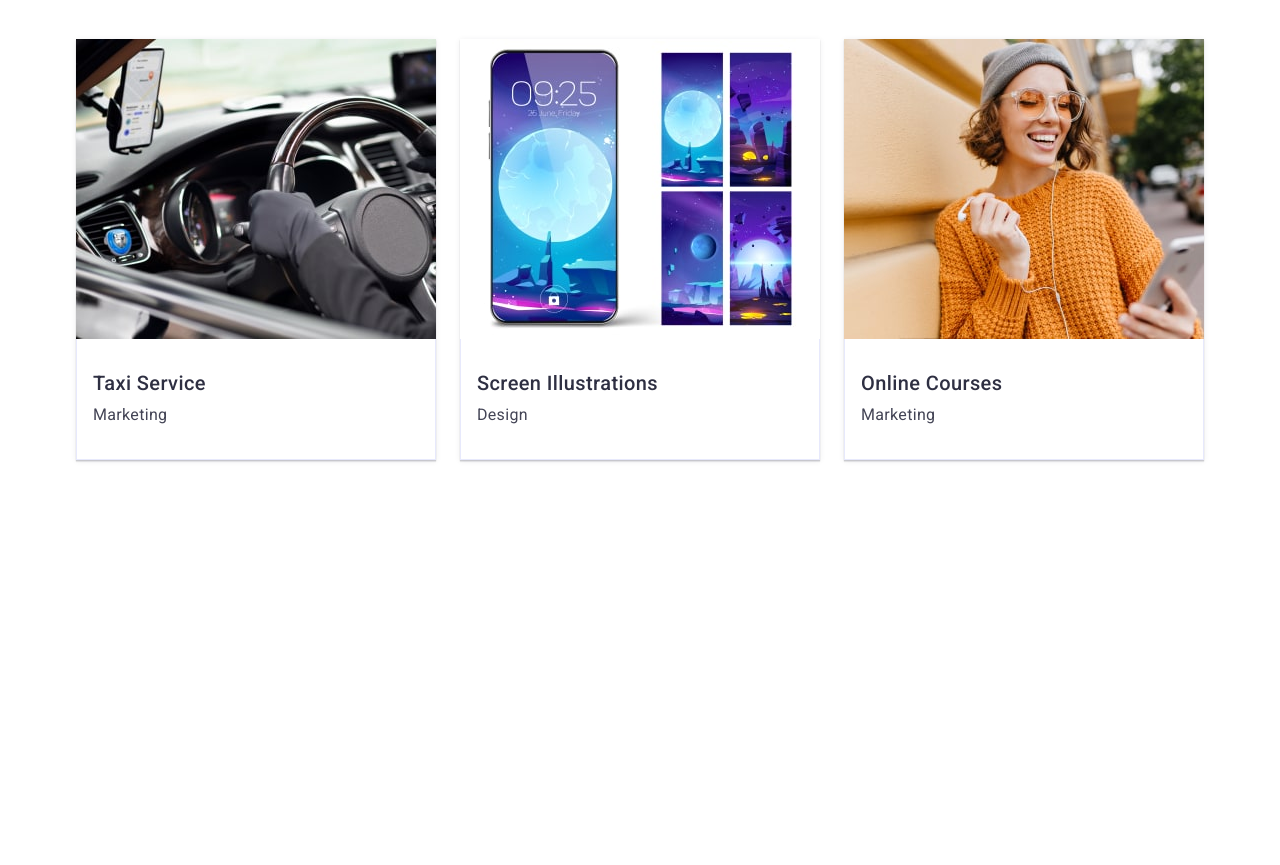
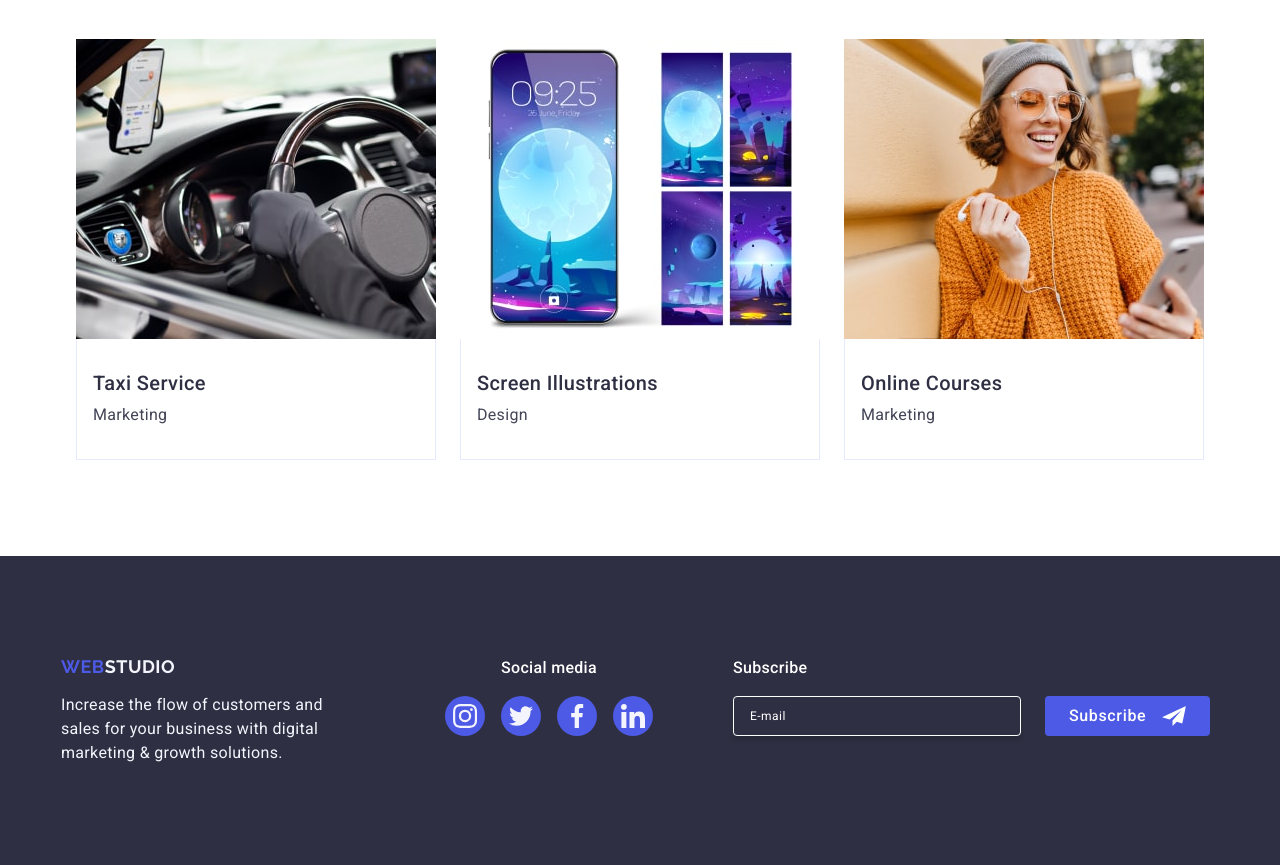
Before and after one commit to Roman-Tykhiy/goit-markup-hw-06, a plain HTML site: page index.html in a window 1280 px wide. Shown: the part 2523-3388 px from the top of the page. Before the commit the page ends 3079 px from the top, so only its background shows below. Drawn offline with nearby package versions, Linux system fonts and the light colour scheme.

Commit message:
hw6-footer

```diff
--- a/css/styles.css
+++ b/css/styles.css
@@ -712,4 +712,227 @@ margin-bottom: 96px;
 
                             row-gap: 48px;
                         }
+           .our_portfolio_itam {
+            box-shadow: none;
+            transition: box-shadow 250ms cubic-bezier(0.4, 0, 0.2, 1);
            }
+            .our_portfolio_itam:hover {
+             box-shadow: 0px 1px 6px rgba(46, 47, 66, 0.08),
+             0px 1px 1px rgba(46, 47, 66, 0.16),
+             0px 2px 1px rgba(46, 47, 66, 0.08);}
+
+}
+
+/* footer */
+.container_footer {
+    margin: 0 auto;
+    background: #2e2f42;
+    padding-top: 96px;
+    padding-bottom: 96px;
+}
+.container_footer_logo {
+    margin-bottom: 72px;
+}
+.footer_logo_cont {
+display: flex;
+justify-content: center;
+}
+
+.footer_logotyp {
+    font-family: "Raleway", sans-serif;
+    font-weight: 700;
+    font-size: 18px;
+    line-height: 1.17;
+    letter-spacing: 0.03em;
+    text-transform: uppercase;
+    color: #4d5ae5;
+    text-align: center;
+    margin-bottom: 16px;
+    display: inline-block;
+
+}
+
+.footer_logotyp .footer_logo-part {
+    color: #f4f4fd;
+}
+
+.footer_text {
+    font-family: "Roboto", sans-serif;
+    font-weight: 400;
+    font-size: 16px;
+    line-height: 1.5;
+    letter-spacing: 0.02em;
+    color: #f4f4fd;
+    width: 264px;
+    height: 72px;}
+
+    .container_footer_soc {
+        max-width: 208px;
+        margin: 0 auto;
+        margin-bottom: 72px;
+    }
+        .footer_soc_text {
+            font-weight: 500;
+            font-size: 16px;
+            line-height: 1.5;
+            letter-spacing: 0.02em;
+            color: #fff;
+            margin-bottom: 16px;
+            text-align: center;
+        }
+
+.footer_soc_list {
+    display: flex;
+    gap: 16px;
+}
+
+.footer_soc_item {
+    width: 40px;
+    height: 40px;
+}
+
+.footer_soc_link {
+    width: 100%;
+    height: 100%;
+    background-color: #4d5ae5;
+    border-radius: 50%;
+    display: flex;
+    align-items: center;
+    justify-content: center;
+    transition: background-color 250ms cubic-bezier(0.4, 0, 0.2, 1);
+}
+.footer_soc_svg {
+    fill: #f4f4fd;}
+.footer_subsribe_cont {
+    max-width: 288px;
+    margin: 0 auto;
+}
+.subsribe_text {
+    font-weight: 500;
+    font-size: 16px;
+    line-height: 1.5;
+    letter-spacing: 0.02em;
+    color: #fff;
+    margin-bottom: 16px;
+    text-align: center;
+}
+.footer_form_cont {
+    display: flex;
+    flex-direction: column;
+    gap: 16px;
+    align-items: center;
+}
+
+.footer_input {
+    border: 1px solid #fff;
+    border-radius: 4px;
+    width: 288px;
+    height: 40px;
+    box-shadow: 0 4px 4px 0 rgba(0, 0, 0, 0.15);
+    background: transparent;
+    padding: 8px 16px;
+    font-weight: 400;
+    font-size: 12px;
+    line-height: 2;
+    letter-spacing: 0.04em;
+    color: #fff;
+}
+
+.footer_input::placeholder {
+    color: #fff;
+
+}
+
+.foter_button {
+    display: flex;
+    border-radius: 4px;
+    padding: 8px 24px;
+    max-width: 165px;
+    height: 40px;
+    background: #4d5ae5;
+    border: none;
+    align-items: center;
+    justify-content: center;
+    font-weight: 500;
+    font-size: 16px;
+    line-height: 1.5;
+    letter-spacing: 0.04em;
+    text-align: center;
+    color: #fff;
+    cursor: pointer;
+}
+
+.footter_button_icon {
+    margin-left: 16px;
+    fill: #fff;
+}
+
+@media screen and (min-width:768px) {
+    .container_footer {
+        max-width: 768;
+            padding-right: 164px;
+            padding-left: 108px;}
+
+        .container_footer_logo {
+        margin-bottom: 0;
+        max-width: 264px;
+       }
+           .footer_logo_cont {
+            justify-content: flex-start;
+           }
+
+        .container_footer_soc {
+        max-width: 208px;
+        margin: 0;
+
+        }
+        .foorer_tab_cont {
+            display: flex;
+            gap: 24px;
+            margin-bottom: 72px;
+        }
+        .footer_subsribe_cont {
+        max-width: 453px;
+        margin: 0;
+        }
+        .subsribe_text {
+         text-align: start;
+        }
+        .footer_form_cont {
+        display: flex;
+        flex-direction: row;
+        gap: 24px;
+                }
+    }
+
+@media screen and (min-width:1158px) {
+   .footer {
+    max-width: 1440px;
+    background: #2e2f42;
+    margin: 0 auto;
+   }
+   .container_footer {
+    padding-top: 100px;
+    padding-right: 0;
+    padding-bottom: 100px;
+    padding-left: 0;
+    display: flex;
+        align-items: baseline;
+   }
+   .foorer_tab_cont {
+       gap: 0;
+       margin-bottom: 0;
+   }
+   .container_footer_logo {
+       margin-bottom: 0;
+       max-width: 264px;
+       margin-right: 120px;
+}
+.container_footer_soc {
+    margin-right: 80px;
+}
+.footer_soc_link:hover,
+.footer_soc_link:focus {
+    background-color: #31d0aa;
+}
+}
--- a/index.html
+++ b/index.html
@@ -667,12 +667,17 @@
         </div>
       </section>
     </main>
-    <footer class="footer, hidden">
+    <!-- footer -->
+    <footer class="footer">
       <div class="container container_footer">
+        <div class="foorer_tab_cont">
           <div class="container_footer_logo">
+            <div class="footer_logo_cont">
               <a class="footer_logotyp" href="./index.html"
                 >Web<span class="footer_logo-part">Studio</span></a
               >
+            </div>
+
             <p class="footer_text">
               Increase the flow of customers and sales for your business with
               digital marketing & growth solutions.
@@ -711,6 +716,8 @@
               </li>
             </ul>
           </div>
+        </div>
+
         <div class="footer_subsribe_cont">
           <p class="subsribe_text">Subscribe</p>
           <form class="footer_form_cont">
```
Also changed, not shown: css/old_styles.css (+0 -8 lines). Lines whose indentation alone changed are shown as unchanged.
